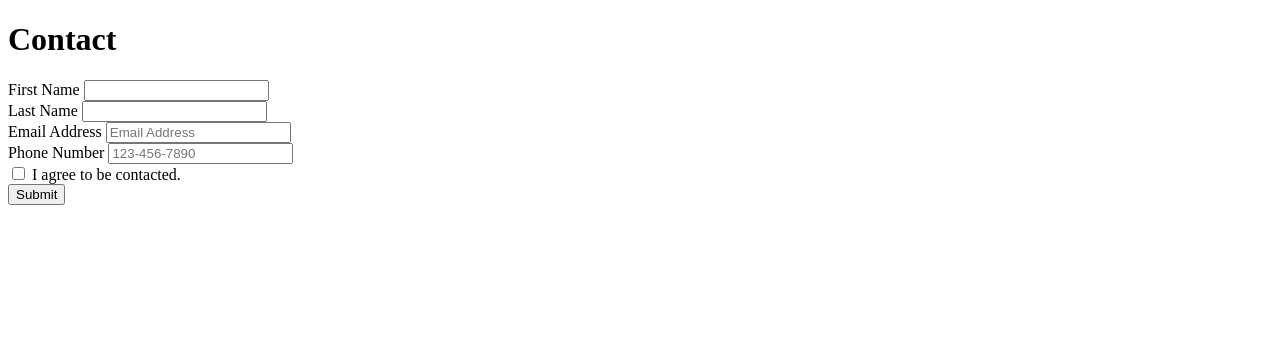
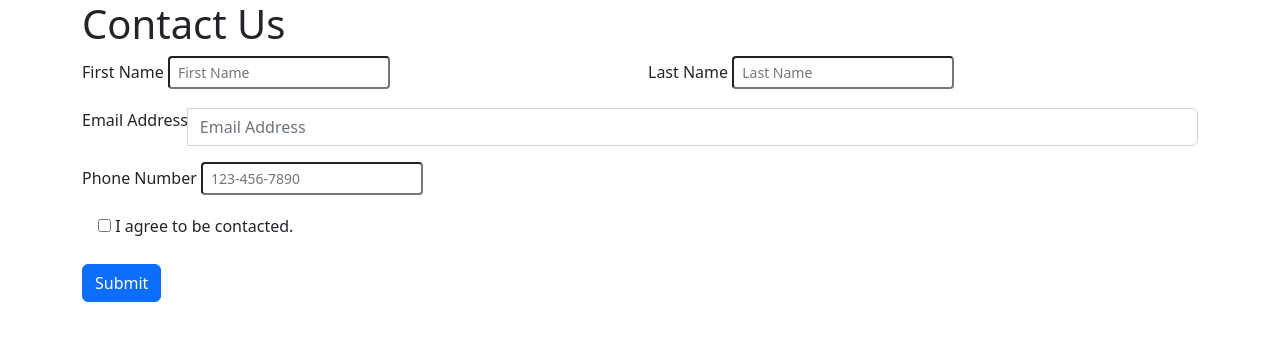
Before and after one commit to mmarsha9/helloWorld, a Flask app: page /contact in a window 1280 px wide. Shown: the top 341 px of the page. Run offline with Flask 3, Linux system fonts and the light colour scheme.

Commit message:
modified contact page with base reference

```diff
--- a/templates/contact.html
+++ b/templates/contact.html
@@ -1,11 +1,10 @@
-<!DOCTYPE html>
-<html lang="en">
-<head>
-   <meta charset="UTF-8">
-   <title>Contact</title>
-</head>
-   <h1>Contact</h1>
-<body>
+{% extends "base.html" %}
+
+
+{% block page_header %}Contact Us{% endblock %}
+
+
+{% block page_content %}
 
 <!--Thank you message-->
 {% if form_submitted %}
@@ -44,14 +43,14 @@
 <p><a href="{{ url_for('contact') }}">Complete form again</a></p>
 {% else %}
 
-<form class="mb-3" action="{{ url_for('contact') }}" method="post">
+<form class="row g-3" action="{{ url_for('contact') }}" method="post">
  <div class="col-md-6">
      <label for="first_name" class="form-label">First Name</label>
-     <input type="text" class="form-control-lg" id="first_name" name="first_name">
+     <input type="text" class="form-control-sm" id="first_name" name="first_name" placeholder="First Name" aria-label="First Name">
  </div>
    <div class="col-md-6">
      <label for="last_name" class="form-label">Last Name</label>
-     <input type="text" class="form-control-lg" id="last_name" name="last_name">
+     <input type="text" class="form-control-sm" id="last_name" name="last_name" placeholder="Last Name" aria-label="Last Name">
  </div>
    <div class="input-group col-md-6">
      <label for="email" class="form-label">Email Address</label>
@@ -61,22 +60,20 @@
 
  <div class="col-md-6">
      <label for="phone_Number" class="form-label">Phone Number</label>
-     <input type="tel" class="form-control-lg" placeholder="123-456-7890" name="phone_Number">
+     <input type="tel" class="form-control-sm" placeholder="123-456-7890" name="phone_Number">
  </div>
 
 
- <div class="col-md-6 form-check">
-     <input class="form-check-input-sm" type="checkbox" id="contact_consent" name="contact_consent">
+ <div class="col-md-12 form-check">
+     <input class="form-check-input-sm" type="checkbox" id="agree_check" name="contact_consent">
      <label for="contact_consent" class="form-label">I agree to be contacted.</label>
  </div>
 
 
- <div class="col-12">
+ <div class="col-md-6">
      <button type="submit" class="btn btn-primary">Submit</button>
  </div>
 </form>
 {% endif %}
 
-
-</body>
-</html>
+{% endblock %}
```
